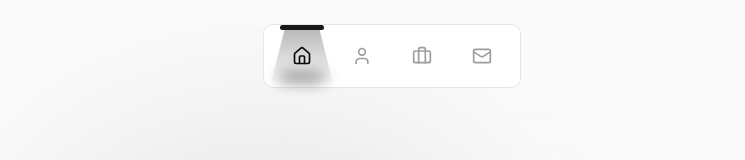
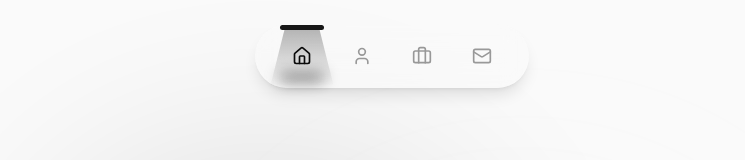
Before and after one commit to Ravencrest-01/Website-Portfolio, a Next.js app: page / in a window 1280 px wide. Shown: the top 160 px of the page, without its empty margins (248-993 px from the left). Built offline with nearby package versions, Linux system fonts and the light colour scheme.

Commit message:
Navbar updated of height width and glassmorphed

```diff
--- a/src/components/ui/desktop/limelight-nav/index.tsx
+++ b/src/components/ui/desktop/limelight-nav/index.tsx
@@ -74,7 +74,7 @@ export const LimelightNav = ({
   };
 
   return (
-    <nav className={cn('relative inline-flex items-center h-16 rounded-lg bg-card text-foreground border px-2', className)}>
+    <nav className={cn('relative inline-flex items-center h-16 rounded-full bg-background/50 backdrop-blur-md border border-white/10 text-foreground px-4 shadow-lg', className)}>
       {items.map(({ id, icon, label, onClick }, index) => (
         <a
           key={id}
```
